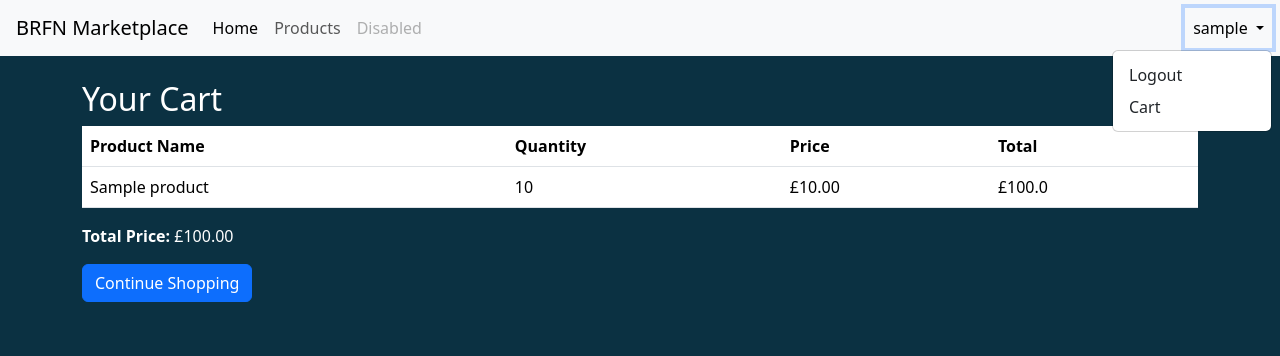
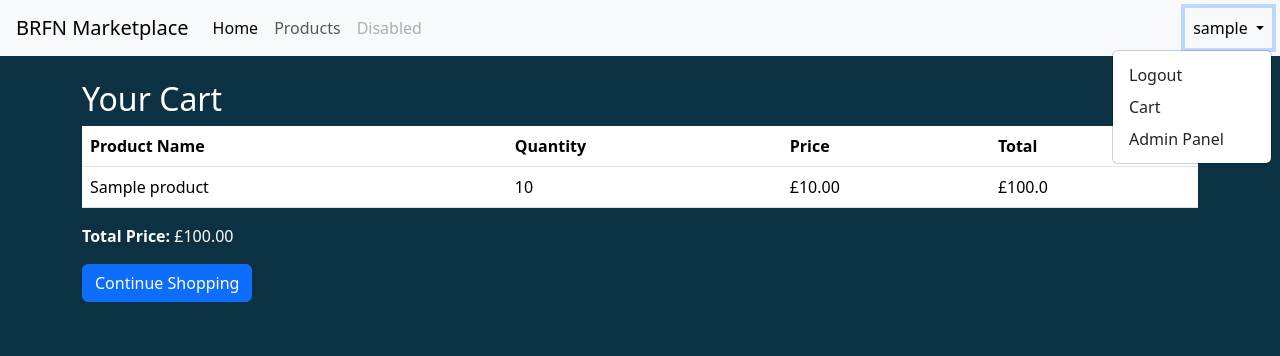
Before and after one commit to goetic-zoe/UFCFTR-30-3-Distributed-and-Enterprise-Software-Development, a Django app: page /cart/ in a window 1280 px wide, after a click that opens the changed part. Shown: the top 356 px of the page. Run offline with Django 5.2, Linux system fonts and the light colour scheme; a user stored in the database is signed in; tables that the repository leaves empty hold one stand-in row (values such as "Sample post").

Commit message:
Added admin panel link in dropdown menu for superusers.
Signed-off-by: goetic-zoe <github@bushycargo.com>

```diff
--- a/templates/base.html
+++ b/templates/base.html
@@ -40,6 +40,9 @@
                         {% if user.is_authenticated and user.user_type == 'producer' %}
                             <li><a class="dropdown-item" href="{% url 'product_management' %}">Product Management</a></li>
                         {% endif %}
+                        {% if user.is_superuser %}
+                            <li><a class="dropdown-item" href="{% url 'admin:index' %}">Admin Panel</a></li>
+                        {% endif %}
                     </ul>
                 </li>
             {% else %}
```
